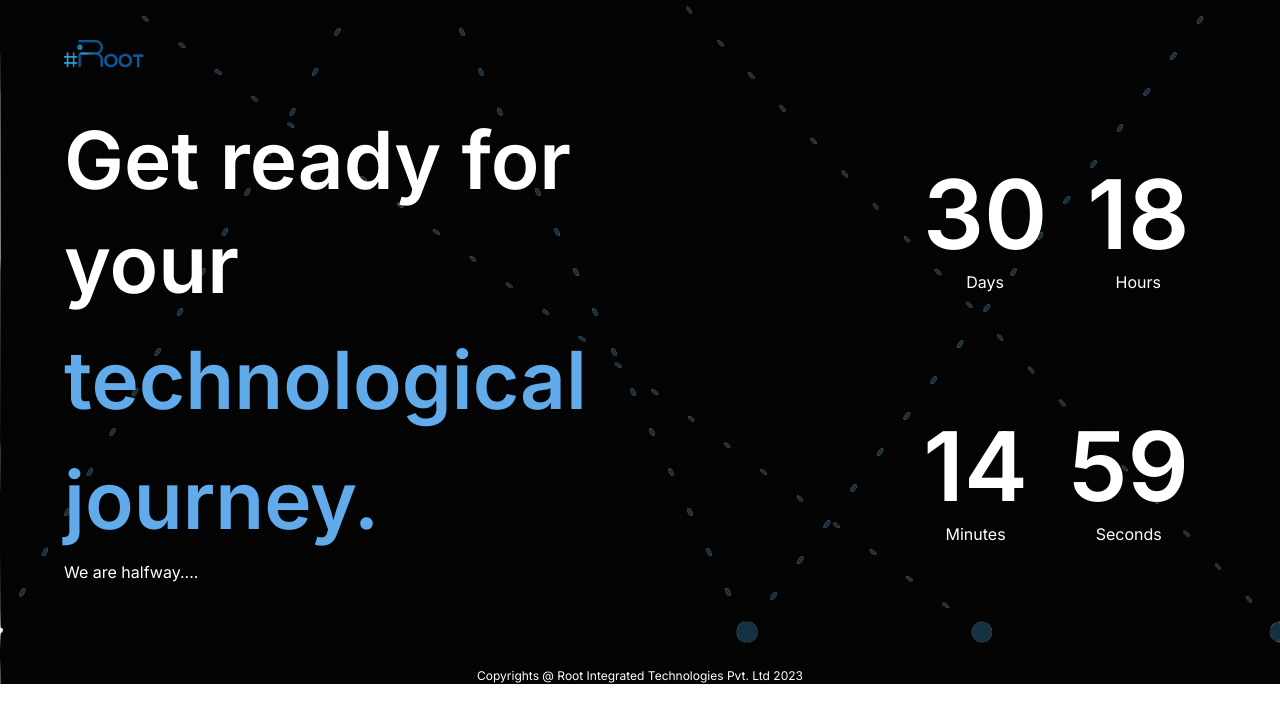
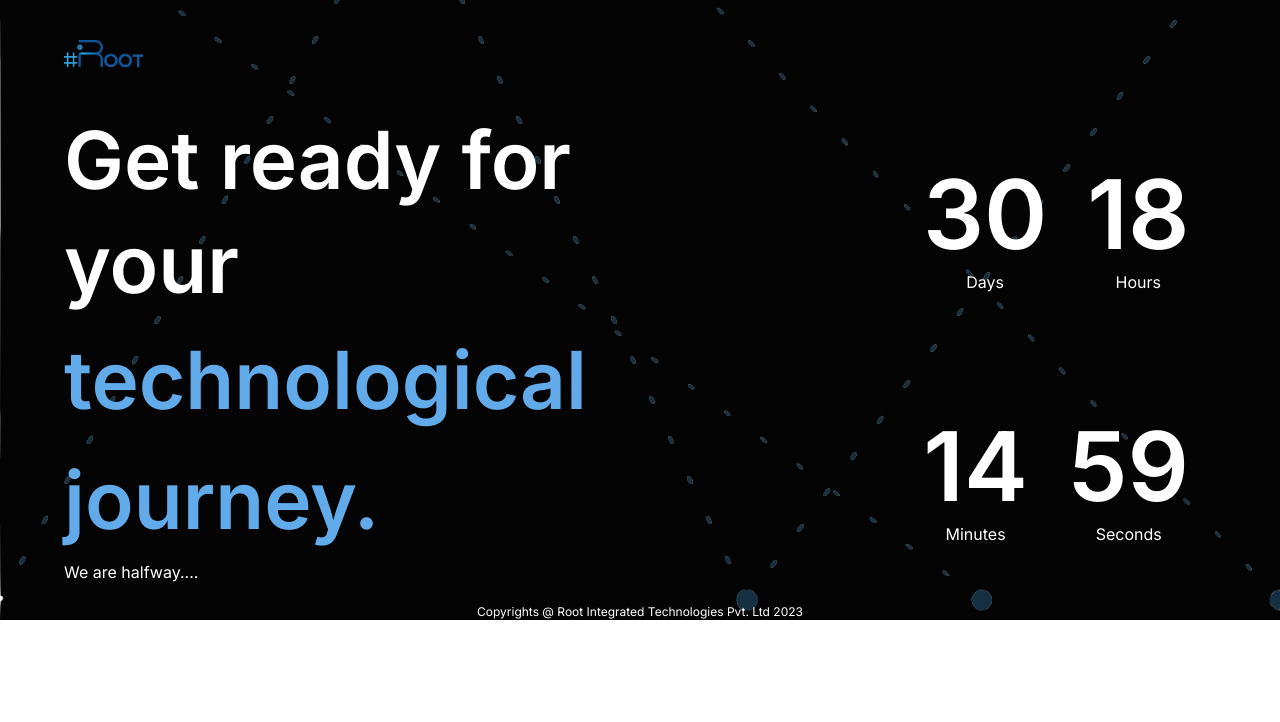
Before and after one commit to skd28/root_home, a Next.js app: page / in a window 1280 px wide. Shown: the top 722 px of the page. Built offline with nearby package versions, Linux system fonts and the light colour scheme.

Commit message:
update desktop

```diff
--- a/app/components/First.js
+++ b/app/components/First.js
@@ -93,7 +93,7 @@ function First() {
                 <div className='px-5 pt-10 xs:px-10 md:px-7 lg:px-16 '>
                     <img src='/logo.png' alt='logo' className='  w-20 h-7 ' />
                 </div>
-                <div className=' w-full h-4/5  pt-8 grid grid-flow-row md:grid-flow-col ' >
+                <div className=' w-full h-4/5  pt-8 grid grid-flow-row md:grid-flow-col' >
                     <div className=' mx-auto md:mx-0 md:px-7  lg:px-16' >
                         <h1 className='text-white text-[2rem] font-semibold xs:text-[4rem] sm:text-[5rem] md:text-[4rem] lg:text-[5rem]' >Get ready for</h1>
                         <h1 className='text-white text-[2rem] font-semibold bottom-4 relative xs:text-[4rem] sm:text-[5rem] md:text-[4rem] lg:text-[5rem]' >your</h1>
@@ -102,7 +102,7 @@ function First() {
                         <p className='text-white bottom-5 relative '>We are halfway....</p>
                     </div>
 
-                    <div className='text-center items-center justify-center relative grid grid-flow-row mx-auto  md:mx-0' >
+                    <div className='text-center items-center justify-center relative grid grid-flow-row mx-auto md:mx-0 ' >
                         <div className='grid grid-flow-col gap-20  md:gap-10 '>
                             <div>
                                 <span className='text-[4rem] font-semibold text-white xs:text-[5rem] sm:text-[6rem] md:text-[5rem] lg:text-[6rem]'  >
@@ -135,7 +135,7 @@ function First() {
 
                     </div>
                 </div>
-                <div className=' pt-16'>
+                <div className='md:pt-0 pt-16'>
                     <p className='text-white text-center text-xs '>Copyrights @ Root Integrated Technologies Pvt. Ltd 2023</p>
                 </div>
             </div >
```
